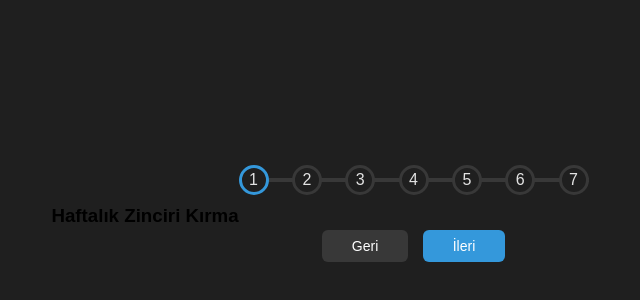
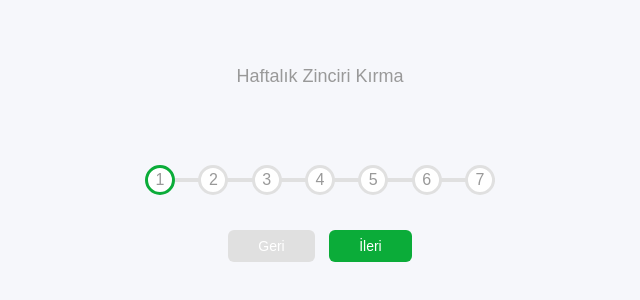
Before and after one commit to muratcandan/zincirikirma, a plain HTML site: page index.html in a window 1280 px wide. Shown: the part 184-484 px from the top of the page, without its empty margins (320-960 px from the left). Drawn offline with Linux system fonts and the light colour scheme; a web font is replaced by a local one.

Commit message:
Update style.css

```diff
--- a/style.css
+++ b/style.css
@@ -1,8 +1,8 @@
 @import url('https://fonts.googleapis.com/css?family=Muli&display=swap');
 
 :root {
-  --line-border-fill: #3498db;
-  --line-border-empty: #383838;
+  --line-border-fill: #0bac39;
+  --line-border-empty: #e0e0e0;
 
 }
 
@@ -11,7 +11,7 @@
 }
 
 body {
-  background-color: #1f1f1f;
+  background-color: #f6f7fb;
   font-family: 'Muli', sans-serif;
   display: flex;
   align-items: center;
@@ -19,6 +19,16 @@ body {
   height: 100vh;
   overflow: hidden;
   margin: 0;
+}
+
+h3 {
+  position: absolute;
+  top: 250px;
+  font-size: 18px;
+  font-weight: 400;
+  margin: 0;
+  color: #999;
+  margin-bottom: 10px;
 }
 
 .container {
@@ -59,8 +69,8 @@ body {
 }
 
 .circle {
-  background-color: #1f1f1f;
-  color:#e2e2e2;
+  background-color: #fff;
+  color:#999;
   border-radius: 50%;
   height: 30px;
   width: 30px;
```
